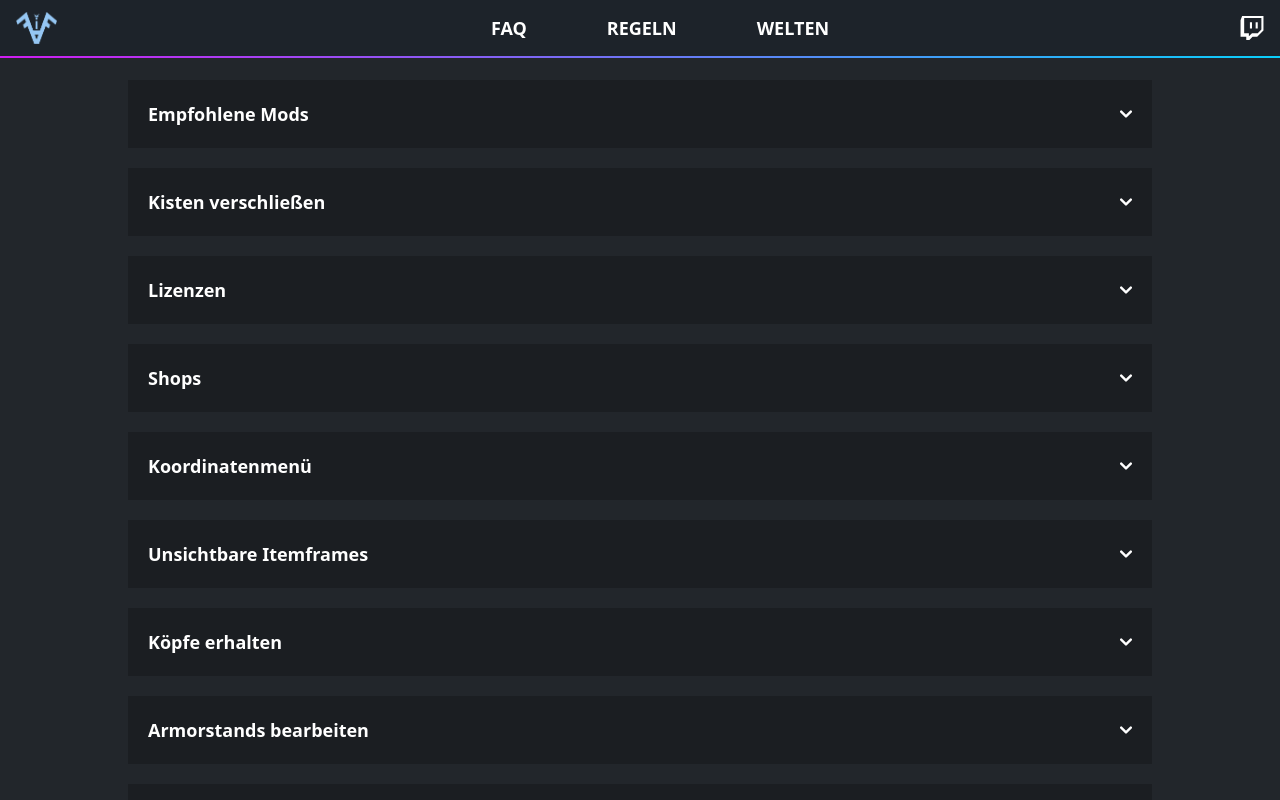
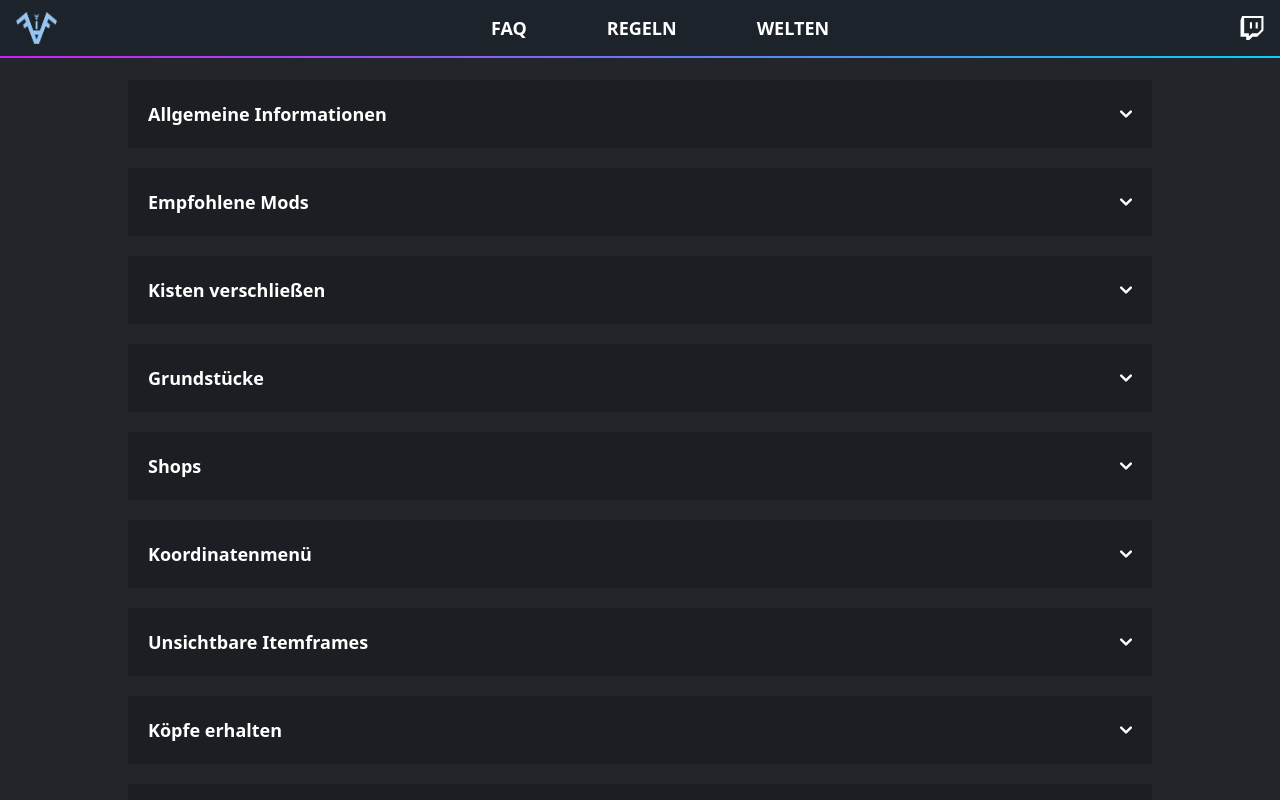
Before and after one commit to zTig3r/nixoWeb, a SvelteKit app: page /faq in a window 1280 px wide. Shown: the top 800 px of the page. Built offline with nearby package versions, Linux system fonts and the light colour scheme; what tailwindcss-animated would draw is missing.

Commit message:
Update page and FAQ content

```diff
--- a/src/routes/+page.svelte
+++ b/src/routes/+page.svelte
@@ -44,7 +44,7 @@
     <div class="flex flex-col max-w-2xl justify-center mx-auto h-screen shadow" style="height: calc(100vh - 50px);">
       <img src={logo} alt="Logo" class="w-auto scale-90"/>
       <div class="text-center mt-10 text-2xl text-shadow font-semibold">
-        <span>Joine und spiele mit <span data-playercounter-ip="193.187.255.43:26500">0</span> anderen Spielern!</span>
+        <span>Joine und spiele mit <span data-playercounter-ip="play.nixocraft.de">0</span> anderen Spielern!</span>
       </div>
     </div>
   </div>
--- a/static/faq.json
+++ b/static/faq.json
@@ -6,20 +6,24 @@
     }
   },
   {
+    "title":"Allgemeine Informationen",
+    "content":"***Version:*** 1.20.4 \n\n ***Schwierigkeitsgrad:*** Schwer \n\n ***Standardgrundstückgröße:*** 16 Chunks \n\n Die Mod Simple-Voice-Chat wird unterstützt"
+  },
+  {
     "title": "Empfohlene Mods",
-    "content": "[link:https://drive.google.com/drive/folders/1gVvAAHGpiCPRqwSIvsHOR0QiSgJDQ3sC|Empfohlene Mods für Labymod] \n\n Diese Mods sind empfohlen mit [link:https://www.labymod.net/de/download|Labymod] zu verwenden, hierbei muss das *\"Fabric Loader\"* Addon installiert werden: [link:https://www.labymod.net/support/article/61.wie-fuge-ich-mods-zu-labymod-hinzu|Anleitung]  \n\n Die Mods können ebenfalls mit [link:https://fabricmc.net/use/installer/|Fabric] installiert werden, dazu lassen sich genug Tutorials finden. Es könnten jedoch ein paar wichtige Mods unter den empfohlenen Mods fehlen, da diese bereits in Labymod enthalten sind. \n\n ***Mögliche Inkompabilitäten:*** \n *\"Mouse-Wheelie\"* wurde minimal unsererseits modifiziert, damit diese Mod mit LabyMod kompatibel ist - das Einstellungsmenü kann jedoch nicht repariert werden, deshalb müssen die Einstellungen über eine Config-Datei getroffen werden. \n\n *\"LambDynamicLights\"* kann zu großen FPS-Einbrüchen führen. Vorrübergehende Lösung: *Einstellungen der Mod öffnen → *Entities* als Lichtquelle deaktivieren.* \n\n *\"Nvidium\"* funktioniert nur auf PCs mit einer Nvidia Grafikkarte, welche mindestens aus der 16xx Serie stammt. Selbst auf diesen PCs kann es jedoch zu Problemen kommen. \n\n  **Falls Hilfe benötigt wird oder Probleme auftreten, meldet euch hier:** [link:https://discord.com/users/389368075449008129|Tiger auf Discord]"
+    "content": "[link:https://drive.google.com/drive/folders/1gVvAAHGpiCPRqwSIvsHOR0QiSgJDQ3sC|Empfohlene Mods für Labymod *(hier klicken)*] \n\n Diese Mods sind empfohlen mit [link:https://www.labymod.net/de/download|Labymod] zu verwenden, hierbei muss das *\"Fabric Loader\"* Addon installiert werden: [link:https://www.labymod.net/support/article/61.wie-fuge-ich-mods-zu-labymod-hinzu|Anleitung]  \n\n Die Mods können ebenfalls mit [link:https://fabricmc.net/use/installer/|Fabric] installiert werden, dazu lassen sich genug Tutorials finden. Es könnten jedoch ein paar wichtige Mods unter den empfohlenen Mods fehlen, da diese bereits in Labymod enthalten sind. \n\n ***Mögliche Inkompabilitäten:*** \n *\"Mouse-Wheelie\"* wurde minimal unsererseits modifiziert, damit diese Mod mit LabyMod kompatibel ist - das Einstellungsmenü kann jedoch nicht repariert werden, deshalb müssen die Einstellungen über eine Config-Datei getroffen werden. \n\n *\"LambDynamicLights\"* kann zu großen FPS-Einbrüchen führen. Vorrübergehende Lösung: *Einstellungen der Mod öffnen → *Entities* als Lichtquelle deaktivieren.* \n\n *\"Nvidium\"* funktioniert nur auf PCs mit einer Nvidia Grafikkarte, welche mindestens aus der 16xx Serie stammt. Selbst auf diesen PCs kann es jedoch zu Problemen kommen. \n\n  **Falls Hilfe benötigt wird oder Probleme auftreten, meldet euch hier:** [link:https://discord.com/users/389368075449008129|Tiger auf Discord]"
   },
   {
     "title": "Kisten verschließen",
     "content": "***Shift + Rechtsklick*** → Kiste verschließen / Optionen verwalten \n\n ***/dsettings*** → Standardeinstellungen verwalten"
   },
   {
-    "title": "Lizenzen",
-    "content": "***/lizenzen*** → Lizenzenmenü öffnen \n\n ***Grundstückspreis:*** 5 Diamanten"
+    "title": "Grundstücke",
+    "content": "***Standardgrundstückgröße:*** 16 Chunks \n\n  ***/lizenzen*** → Lizenzenmenü öffnen \n\n ***Grundstückspreis:*** 5 Diamanten pro Chunk"
   },
   {
     "title": "Shops",
-    "content": "***Shopgröße:*** 4 Chunks \n\n ***Shoppreis:*** 64 Diamanten \n\n ***/shop*** → Shopmenü öffnen \n\n ***Shop erstellen:*** [img:/assets/createShop.webp]"
+    "content": "***Standardshopgröße:*** 4 Chunks \n\n ***Shoppreis:*** 64 Diamanten \n\n\n *Das Shopgrundstück kann um bis zu 5 Chunks erweitert werden, dies sollte vor dem Bau entschieden werden:* \n\n ***Maximale Shopgröße:*** 9 Chunks \n\n ***Erweiterungspreis:*** 32 Diamanten pro Chunk \n\n\n ***/shop*** → Shopmenü öffnen \n\n ***Shop erstellen:*** [img:/assets/createShop.webp]"
   },
   {
     "title": "Koordinatenmenü",
```
